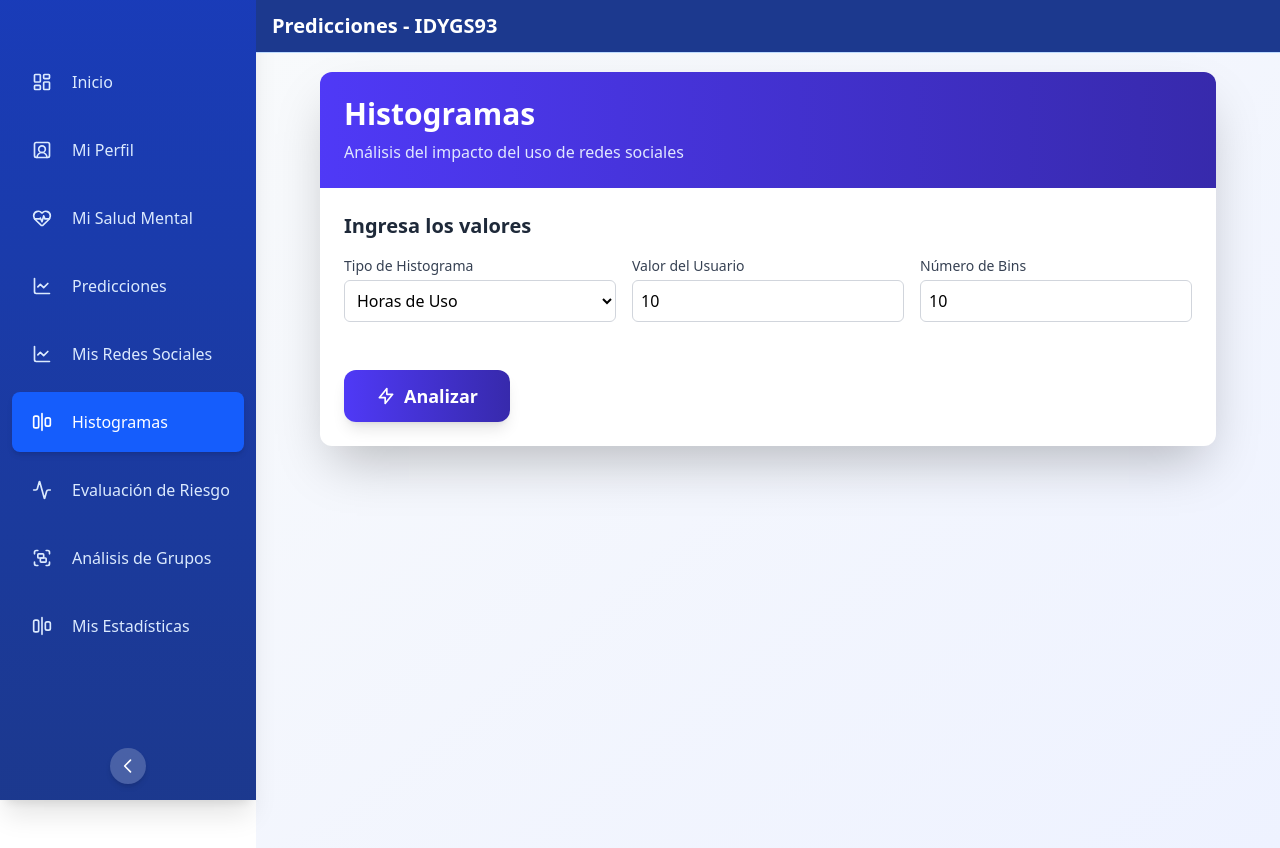
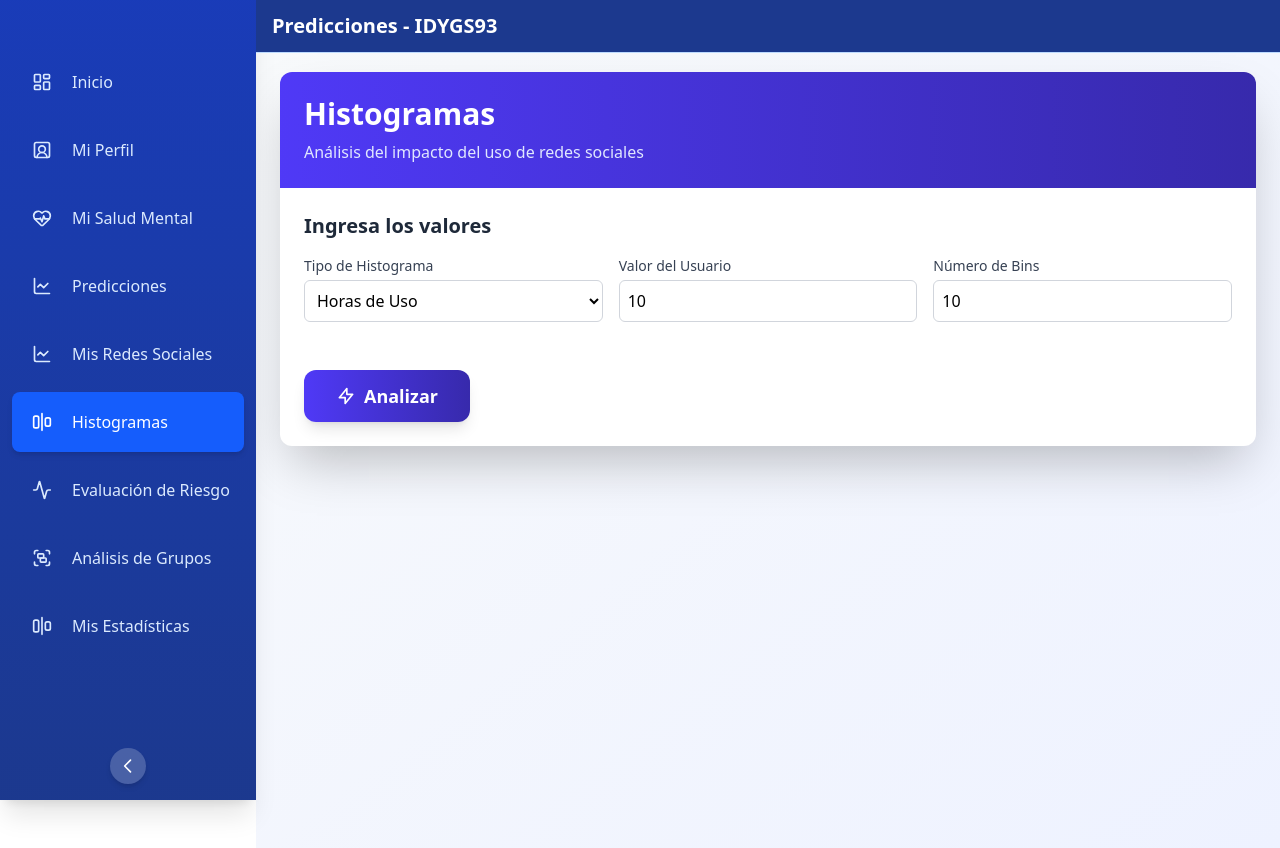
Before and after one commit to Lord-Lobato-665/Front-FastAPI, a Vue app: page /histogramas in a window 1280 px wide. Built offline with nearby package versions, Linux system fonts and the light colour scheme.

Commit message:
feat(ui): mejorar diseño de componentes Boxplot y Histogramas

```diff
--- a/src/components/Boxplot.vue
+++ b/src/components/Boxplot.vue
@@ -1,8 +1,8 @@
 <template>
   <div class="min-h-screen bg-gradient-to-br from-slate-50 to-indigo-50 p-6">
-    <div class="mx-auto bg-white rounded-xl shadow-2xl overflow-hidden max-w-3xl transition-all duration-300 hover:shadow-3xl">
+    <div class="mx-auto bg-white rounded-xl shadow-2xl overflow-hidden transition-all duration-300 hover:shadow-3xl">
       <!-- Header con gradiente mejorado -->
-      <div class="bg-gradient-to-r from-indigo-600 via-indigo-700 to-indigo-800 p-6 text-white text-center">
+      <div class="bg-gradient-to-r from-indigo-600 via-indigo-700 to-indigo-800 p-6 text-white">
         <h2 class="text-3xl font-bold tracking-tight">Comparación con la distribución</h2>
         <p class="text-indigo-100 mt-2 opacity-90">Selecciona un parámetro para comparar tu valor con la población general</p>
       </div>
--- a/src/components/Histogramas.vue
+++ b/src/components/Histogramas.vue
@@ -1,6 +1,6 @@
 <template>
   <div class="min-h-screen bg-gradient-to-br from-slate-50 to-indigo-50 p-6">
-    <div class="mx-auto bg-white rounded-xl shadow-2xl overflow-hidden max-w-4xl">
+    <div class="mx-auto bg-white rounded-xl shadow-2xl overflow-hidden">
       <div class="bg-gradient-to-r from-indigo-600 to-indigo-800 p-6 text-white">
         <h2 class="text-3xl font-bold">Histogramas</h2>
         <p class="text-indigo-100 mt-2">Análisis del impacto del uso de redes sociales</p>
```
